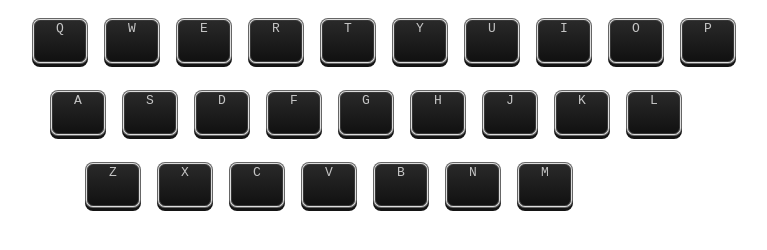
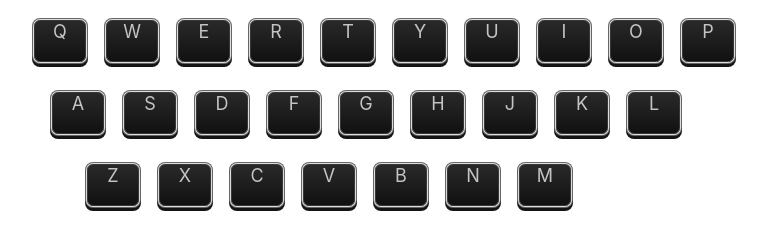
Before and after one commit to DylanChen08/nav-demo, a plain HTML site: page index.html in a window 1280 px wide. Shown: the whole page, without its empty margins (256-1023 px from the left). Drawn offline with Linux system fonts and the light colour scheme.

```diff
--- a/css/style.css
+++ b/css/style.css
@@ -14,6 +14,8 @@ kbd {
     height: 4rem;
     border: 1px solid #ddd;
     text-transform: uppercase;
+    font-size: 18px;
+    font-family: -apple-system, BlinkMacSystemFont, "Segoe UI", Helvetica, Arial, sans-serif, "Apple Color Emoji", "Segoe UI Emoji", "Segoe UI Symbol";
 }
 
 .key {
@@ -26,7 +28,8 @@ kbd {
     border-radius: 6px;
     box-shadow: 0 0 0 1px #dddddd, 0 0 0 2px #666, 0 3px 0 2px #141414;
 }
-.row{
+
+.row {
     margin-top: 10px;
 }
 
```
